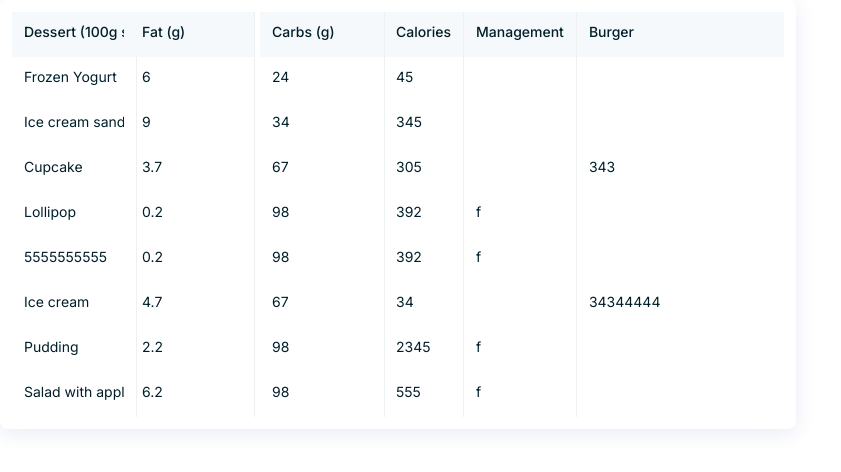
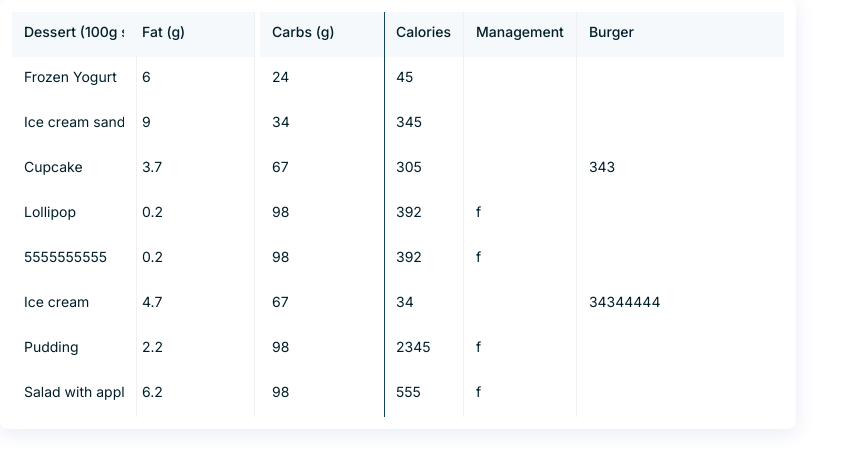
Before and after one commit to blanderbit/vue3-table-grid__library, a Vue app: page / in a window 1280 px wide. Shown: the top 472 px of the page, without its empty margins (0-841 px from the left). Built offline with nearby package versions, Linux system fonts and the light colour scheme.

Commit message:
the task is done

```diff
--- a/src/components/VTable.vue
+++ b/src/components/VTable.vue
@@ -140,7 +140,7 @@ export default {
                   ],
                   // creates right line of the table, except for the last column
                   style: {
-                    borderRight : idx !== array.length - 1 ? '1px solid #EEF1F2' : '',
+                    borderRight : setRightBorder(item, idx, array),
                     width: `${item.width}px`,
                     'min-width': `${item.width}px`,
                     left: item.fixed ? setLeftMargin() : ''
@@ -155,7 +155,20 @@ export default {
     const rows = computed(() => {
       return props.dataSource
     })
-
+    const setRightBorder = (item, idx, array) => {
+      if (lastFixedTableValue.value === item.displayValue) {
+        return '1px solid #154555'
+      }
+      return idx !== array.length - 1 ? '1px solid #EEF1F2' : ''
+    }
+    const lastFixedTableValue = computed(() => {
+      const fixedColsLength = props.columns.filter(item => item.fixed).length
+      const fixedCols = props.columns.filter(item => item.fixed)
+      if (fixedColsLength) {
+        return fixedCols[fixedColsLength - 1].displayValue
+      }
+      return null
+    })
     const setLeftMargin = () => {
     /* eslint-disable */
       if (setLeftMargin.count === 0) {
```
